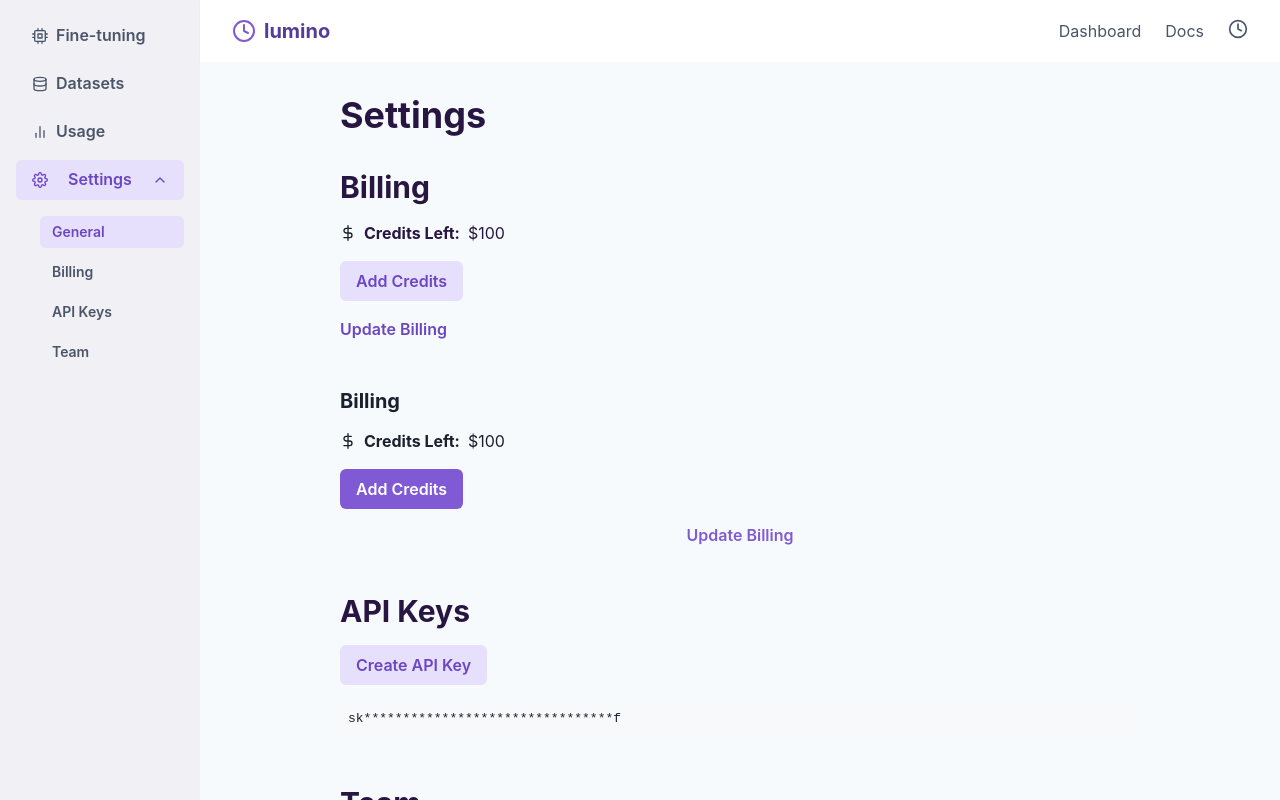
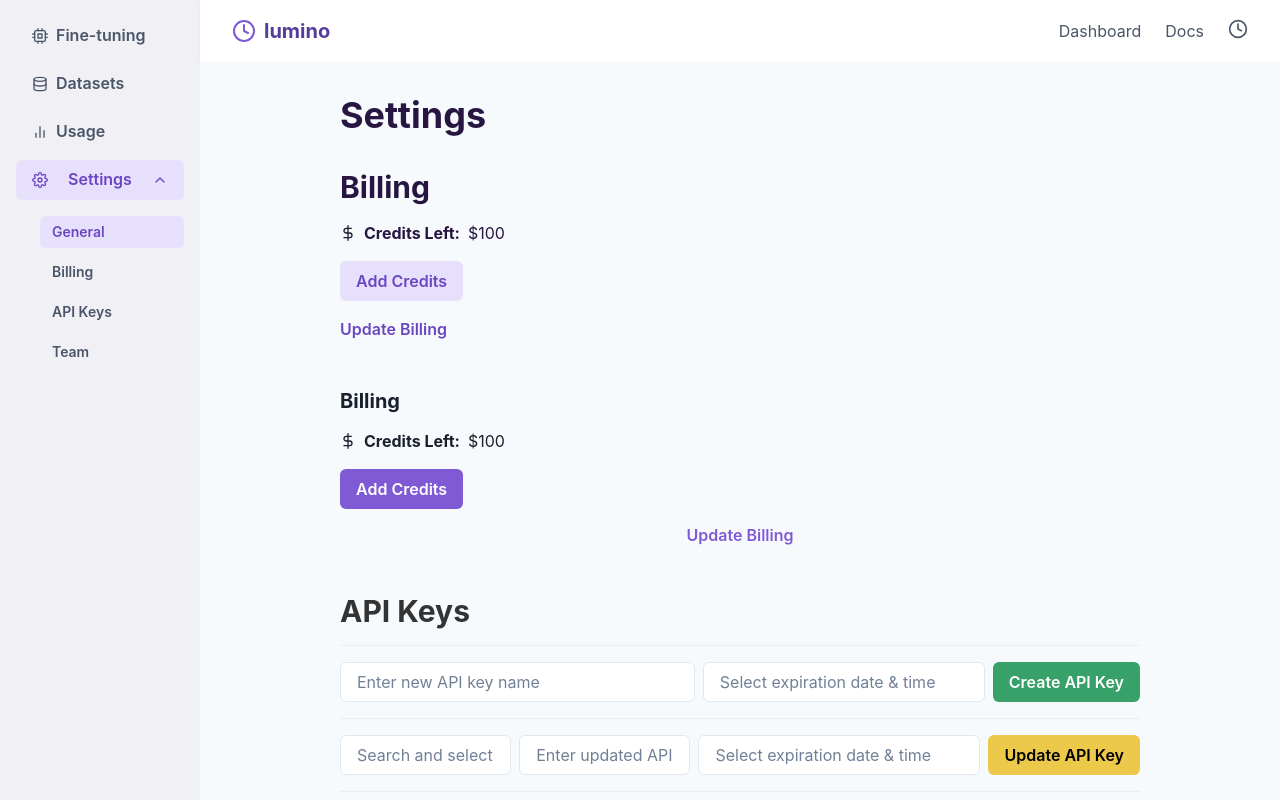
Before and after one commit to luminolabs/lumino-ui, a Next.js app: page /settings in a window 1280 px wide. Built offline with nearby package versions, Linux system fonts and the light colour scheme; no server answers.

Commit message:
Add API key UI on settings page

```diff
--- a/package.json
+++ b/package.json
@@ -16,6 +16,7 @@
     "framer-motion": "^11.5.4",
     "next": "14.2.11",
     "react": "^18",
+    "react-datepicker": "^7.3.0",
     "react-dom": "^18",
     "react-icons": "^5.3.0"
   },
--- a/src/components/settings/APIKeySettings.tsx
+++ b/src/components/settings/APIKeySettings.tsx
@@ -1,19 +1,225 @@
-import { VStack, Heading, Button, Input, InputGroup, InputRightElement, Box, Text } from '@chakra-ui/react';
+"use client";
+
+import React, { useState, useEffect } from 'react';
+import {
+    VStack,
+    Button,
+    Input,
+    Box,
+    Text,
+    HStack,
+    useToast,
+    Divider,
+    Heading,
+} from '@chakra-ui/react';
 import { FiCopy } from 'react-icons/fi';
+import DatePicker from 'react-datepicker';
+import 'react-datepicker/dist/react-datepicker.css';
 
-const APIKeySettings = () => {
+const APIKeySettings: React.FC = () => {
+    const [apiKeys, setApiKeys] = useState<Array<{ name: string; expires_at: string; status: string }>>([]);
+    const [newKeyName, setNewKeyName] = useState('');
+    const [newKeyExpiration, setNewKeyExpiration] = useState<Date | null>(null);
+    const [showRevokedKeys, setShowRevokedKeys] = useState(false);
+    const [newApiKeySecret, setNewApiKeySecret] = useState<string | null>(null);
+    const toast = useToast();
+
+    useEffect(() => {
+        listApiKeys();
+    }, []);
+
+    const createApiKey = async () => {
+        if (!newKeyName || !newKeyExpiration) {
+            toast({
+                title: 'Error',
+                description: 'Please provide both a name and expiration date for the new API key.',
+                status: 'error',
+                duration: 5000,
+                isClosable: true,
+            });
+            return;
+        }
+
+        try {
+            const response = await fetch('/v1/api-keys', {
+                method: 'POST',
+                headers: { 'Content-Type': 'application/json' },
+                body: JSON.stringify({ name: newKeyName, expires_at: newKeyExpiration.toISOString() }),
+            });
+
+            if (response.ok) {
+                const data = await response.json();
+                setNewApiKeySecret(data.secret);
+                setNewKeyName('');
+                setNewKeyExpiration(null);
+                listApiKeys();
+                toast({
+                    title: 'API Key Created',
+                    description: 'Please save the new API key secret now.',
+                    status: 'success',
+                    duration: 5000,
+                    isClosable: true,
+                });
+            } else {
+                const errorData = await response.json();
+                toast({
+                    title: 'Error creating API key',
+                    description: errorData.message,
+                    status: 'error',
+                    duration: 5000,
+                    isClosable: true,
+                });
+            }
+        } catch (error) {
+            console.error('Error creating API key:', error);
+        }
+    };
+
+    const listApiKeys = async () => {
+        try {
+            const response = await fetch('/v1/api-keys');
+            if (response.ok) {
+                const data = await response.json();
+                setApiKeys(data.data);
+            } else {
+                console.error('Error fetching API keys');
+            }
+        } catch (error) {
+            console.error('Error fetching API keys:', error);
+        }
+    };
+
+    const toggleApiKeyList = () => {
+        setShowRevokedKeys((prevState) => !prevState);
+    };
+
     return (
         <VStack align="stretch" spacing={4}>
-      <Heading size="lg" color="#261641">API Keys</Heading>
-      <Box>
-        <Button colorScheme="purple" bg="#E7E0FD" color="#6B46C1" _hover={{ bg: '#D3C7F2' }}>
+            <Heading size="lg" color="#333">API Keys</Heading>
+            <Divider />
+
+            {/* Create API Key Section */}
+            <HStack spacing={2} alignItems="center">
+                <Input
+                    placeholder="Enter new API key name"
+                    value={newKeyName}
+                    onChange={(e) => setNewKeyName(e.target.value)}
+                    bg="white"
+                    color="black"
+                    sx={{
+                        '::placeholder': { color: 'gray.500' },  // Custom placeholder styling
+                    }}
+                    flex="1"
+                />
+                <DatePicker
+                    selected={newKeyExpiration}
+                    onChange={(date: Date) => setNewKeyExpiration(date)}
+                    showTimeSelect
+                    timeFormat="HH:mm"
+                    timeIntervals={15}
+                    dateFormat="MM/dd/yyyy h:mm aa"
+                    placeholderText="Select expiration date & time"
+                    customInput={
+                        <Input
+                            bg="white"
+                            color="black"
+                            sx={{
+                                '::placeholder': { color: 'gray.500' },  // Custom placeholder styling
+                            }}
+                        />
+                    }
+                />
+                <Button colorScheme="green" onClick={createApiKey}>
                     Create API Key
                 </Button>
+            </HStack>
+
+            {newApiKeySecret && (
+                <Box mt={4}>
+                    <Text bg="#F8F9FA" p={2} borderRadius="md" fontFamily="monospace" color="black">
+                        Your new API key is: {newApiKeySecret} <FiCopy cursor="pointer" />
+                    </Text>
+                    <Text color="red.500">
+                        Please save this key now. You won't be able to see it again!
+                    </Text>
                 </Box>
-      <Box>
-        <Text bg="#F8F9FA" p={2} borderRadius="md" fontFamily="monospace">
-          sk********************************f
+            )}
+
+            <Divider />
+
+            {/* Update API Key Section */}
+            <HStack spacing={2} alignItems="center">
+                <Input
+                    placeholder="Search and select API key"
+                    bg="white"
+                    color="black"
+                    sx={{
+                        '::placeholder': { color: 'gray.500' },  // Custom placeholder styling
+                    }}
+                    flex="1"
+                />
+                <Input
+                    placeholder="Enter updated API key name (optional)"
+                    bg="white"
+                    color="black"
+                    sx={{
+                        '::placeholder': { color: 'gray.500' },  // Custom placeholder styling
+                    }}
+                    flex="1"
+                />
+                <DatePicker
+                    selected={newKeyExpiration}
+                    onChange={(date: Date) => setNewKeyExpiration(date)}
+                    showTimeSelect
+                    timeFormat="HH:mm"
+                    timeIntervals={15}
+                    dateFormat="MM/dd/yyyy h:mm aa"
+                    placeholderText="Select expiration date & time"
+                    customInput={
+                        <Input
+                            bg="white"
+                            color="black"
+                            sx={{
+                                '::placeholder': { color: 'gray.500' },  // Custom placeholder styling
+                            }}
+                        />
+                    }
+                />
+                <Button colorScheme="yellow">
+                    Update API Key
+                </Button>
+            </HStack>
+
+            <Divider />
+
+            {/* API Keys List Section */}
+            <HStack spacing={2}>
+                <Button colorScheme="blue" onClick={toggleApiKeyList} width="full">
+                    {showRevokedKeys ? 'Show Active Keys' : 'Show Revoked Keys'}
+                </Button>
+                <Button colorScheme="blue" onClick={listApiKeys} width="full">
+                    Refresh List
+                </Button>
+            </HStack>
+
+            <Box mt={4}>
+                <Heading size="sm" color="#333">Active Keys</Heading>
+                <VStack align="stretch">
+                    {apiKeys
+                        .filter((key) => (showRevokedKeys ? key.status === 'REVOKED' : key.status === 'ACTIVE'))
+                        .map((key) => (
+                            <HStack key={key.name} justify="space-between" bg="white" p={2} borderRadius="md">
+                                <Text color="black">
+                                    {key.name} (Expires: {new Date(key.expires_at).toLocaleString()})
                                 </Text>
+                                {key.status === 'ACTIVE' && (
+                                    <Button colorScheme="red" size="sm">
+                                        Revoke
+                                    </Button>
+                                )}
+                            </HStack>
+                        ))}
+                </VStack>
             </Box>
         </VStack>
     );
```
Also changed, not shown: 1 other file (tests, documents, lock files or other folders). Lines whose indentation alone changed are shown as unchanged.
